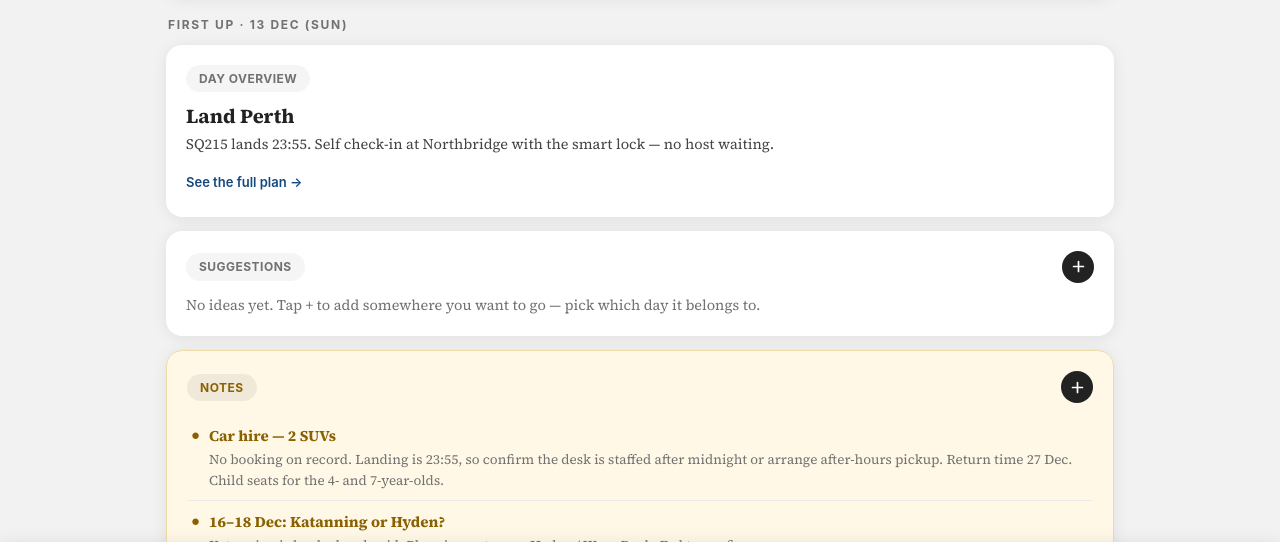
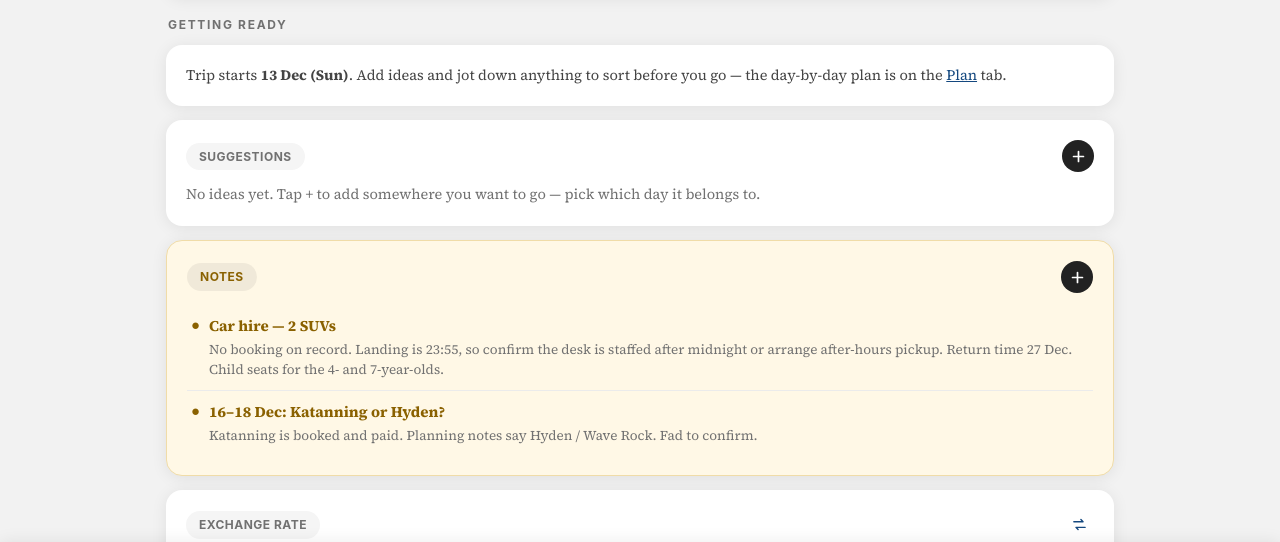
Before and after one commit to fadbyte/perth-2026, a plain HTML site: page index.html in a window 1280 px wide. Shown: the part 194-736 px from the top of the page. Drawn offline with Linux system fonts and the light colour scheme; no server answers.

Commit message:
Prep-focused pre-trip
TODAY - remove day-1 preview

```diff
--- a/index.html
+++ b/index.html
@@ -862,6 +862,8 @@
   @media (prefers-color-scheme: dark) { :root:not([data-theme="light"]):not([data-theme="dark"]) #today .notes-card .cardhead h2 { background: rgba(255,255,255,0.08); } }
   #today .fxinfo .cardhead h2 { background: var(--field); color: var(--muted); }
 
+  .inlinelink { font: inherit; font-family: var(--serif); color: var(--flight-ink); background: none; border: 0; padding: 0; cursor: pointer; text-decoration: underline; }
+
 </style><script src="./config.js"></script><script>
 // Perth Road Trip — all trip data lives here. Edit this file, never engine.js.
 window.TRIP = {
@@ -1395,8 +1397,9 @@ window.TRIP = {
       // Card 5 — FX (info)
       h += fxCard();
     } else if (pre) {
-      var d0 = T.days[0];
-      h += '<div class="now-label">First up · ' + fmtDate(start) + '</div><div class="card now-card"><div class="cardhead"><h2>Day Overview</h2></div><p class="now-where">' + esc(d0.where) + '</p><p class="now-sub" style="margin-top:6px">' + esc(d0.desc) + '</p><button class="linkbtn" data-screen="plan">See the full plan →</button></div>';
+      // Before the trip: no "today" exists yet. Prep-focused screen — getting ready, not day one.
+      h += '<div class="now-label">Getting Ready</div>';
+      h += '<div class="card"><p class="now-sub">Trip starts <b>' + fmtDate(start) + '</b>. Add ideas and jot down anything to sort before you go — the day-by-day plan is on the <button class="inlinelink" data-screen="plan">Plan</button> tab.</p></div>';
       h += suggestionsCard(null);
       h += notesCard(null);
       h += fxCard();
```
